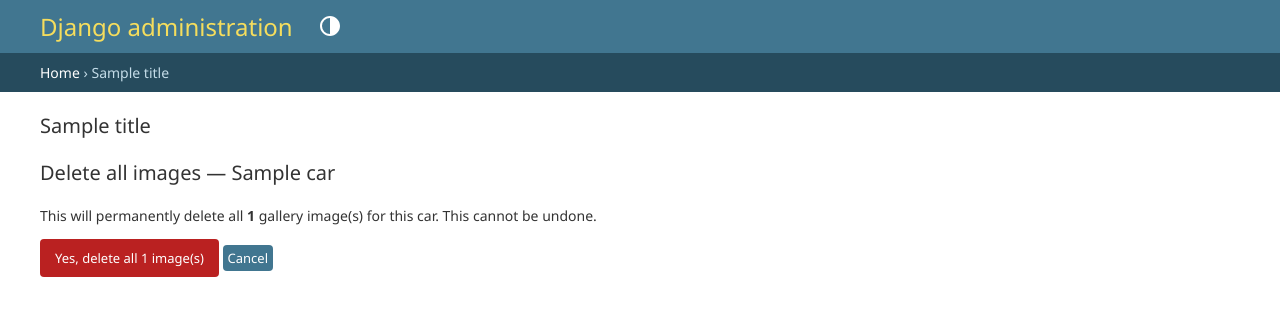
After one commit to zain1873/zain1873-Noorrix_backend, a Django app: template apps/cars/templates/admin/cars/car/delete_all_images.html in a window 1280 px wide. The commit adds this page. Shown: the top 316 px of the page. Run offline with Django 5.2, Linux system fonts and the light colour scheme; tables that the repository leaves empty hold one stand-in row (values such as "Sample post"); the template is opened without the code that fills it: values that come from a table or form of the project are taken from there, most other values are stand-ins (such as "Sample title", 1, 10 or a date in 2020).

Commit message:
feat: add a one-click "Delete all images" action for a car
Deleting 70+ gallery images one checkbox at a time in the inline
formset was impractical. Adds a confirm page + button next to
"Bulk upload images" that removes all of a car's gallery images
(and their files) in one step.

```diff
--- a/apps/cars/templates/admin/cars/car/change_form.html
+++ b/apps/cars/templates/admin/cars/car/change_form.html
@@ -5,6 +5,9 @@
 <li>
     <a href="{% url 'admin:cars_car_bulk_upload_images' original.pk %}" class="button">Bulk upload images</a>
 </li>
+<li>
+    <a href="{% url 'admin:cars_car_delete_all_images' original.pk %}" class="button">Delete all images</a>
+</li>
 {% endif %}
 {{ block.super }}
 {% endblock %}
--- /dev/null
+++ b/apps/cars/templates/admin/cars/car/delete_all_images.html
@@ -0,0 +1,17 @@
+{% extends "admin/base_site.html" %}
+
+{% block content %}
+<h1>Delete all images — {{ car.title }}</h1>
+
+{% if image_count %}
+<p>This will permanently delete all <strong>{{ image_count }}</strong> gallery image(s) for this car. This cannot be undone.</p>
+<form method="post">
+    {% csrf_token %}
+    <input type="submit" class="default" style="background:#ba2121" value="Yes, delete all {{ image_count }} image(s)">
+    <a href="{% url 'admin:cars_car_change' car.pk %}" class="button cancel-link">Cancel</a>
+</form>
+{% else %}
+<p>This car has no gallery images.</p>
+<a href="{% url 'admin:cars_car_change' car.pk %}" class="button">Back</a>
+{% endif %}
+{% endblock %}
```
Also changed, not shown: apps/cars/admin.py (+23 -0 lines).
